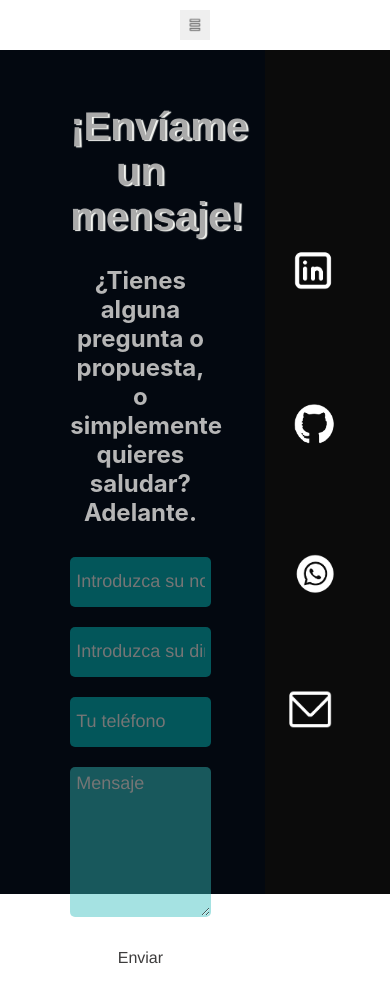
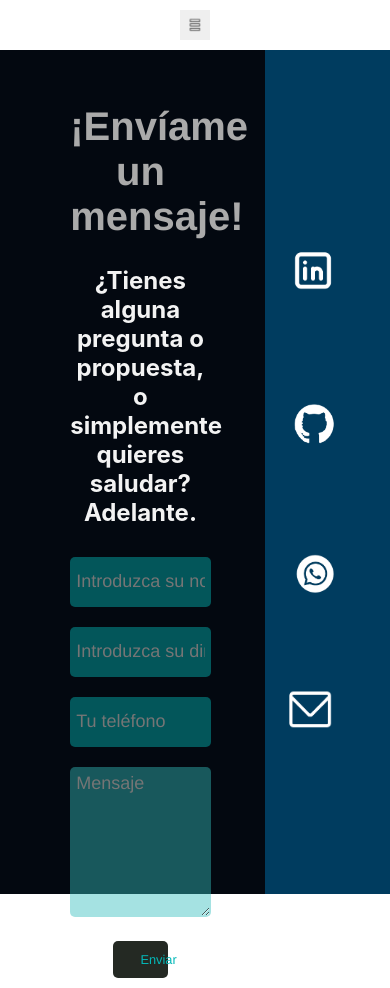
Before and after one commit to PedroCavataio/PFC_Portfolio, a React (Create React App) app: page /contacto in a window 390 px wide. Built offline with nearby package versions, Linux system fonts and the light colour scheme.

Commit message:
render oc ok, falta responsive en about y contacto

```diff
--- a/src/about/about.styles.css
+++ b/src/about/about.styles.css
@@ -7,12 +7,12 @@
   overflow-x: hidden;
   background: linear-gradient(
     to right,
-    #022f4d,
-    #022f4d 20%,
-    #012136  20%,
-    #012136  80%,
-    #04b8b870 80%,
-    #04b8b870 100%
+    #0a2841 ,
+    #0a2841  20%,
+    #003c5f  20%,
+    #003c5f  80%,
+    #c9caca 80%,
+    #c9caca 100%
   );
   background-size: cover;
   background-position: center center;
--- a/src/contacto/contacto.styles.css
+++ b/src/contacto/contacto.styles.css
@@ -5,7 +5,7 @@
   text-align: center;
   width: 100vw;
   height: 100vh;
-  background: linear-gradient(to right, #030810 68%, #0b0b0b 32%);
+  background: linear-gradient(to right, #030810 68%, #003c5f 32%);
   background-size: cover;
   background-position: center center;
   background-repeat: no-repeat;
@@ -54,34 +54,29 @@
 
 .titulo {
   color: #aaaaaa;
-  text-shadow: 2px 1px 1px  #f6f7f3;
   font-family: "Franklin Gothic Medium", "Arial Narrow", Arial, sans-serif;
   font-size: 2.5rem;
 }
 
 .sub-titulo {
-  color: #b6b6b6;
+  color: #f3f3f3;
 }
 
 .btnEnviar {
-  padding: 0.5rem 1.7rem;
-  font-size: 1rem;
-  color: rgb(61, 60, 60);
-  background-color: #ffffff;
-  box-shadow: 0 0 15px rgba(2, 150, 155, 0);
+  padding: 0.7rem 1.7rem;
+  font-size: 0.8rem;
+  color: #04b8b8;
+  background-color: #242923;
   border-radius: 5px;
   cursor: pointer;
-  border: 2px solid #2d2d2e00;
-  margin-top: .5rem;
-  font-family: "Franklin Gothic Medium", "Arial Narrow", Arial, sans-serif;
+  font-family: 'Franklin Gothic Medium', 'Arial Narrow', Arial, sans-serif;
+  width: 10vw;
 }
 
 .btnEnviar:hover {
-  background-color: rgba(248, 73, 4, 0);
-  color: rgb(255, 254, 255);
-  border: 2px solid #2d2d2e00;
-  box-shadow: 0 0 15px rgb(2, 150, 155);
-  font-family: "Franklin Gothic Medium", "Arial Narrow", Arial, sans-serif;
+  color: #04b8b8;
+  background-color: #242923;
+  box-shadow: 0 0 15px rgba(2, 150, 155, 0);
 }
 
 
--- a/src/landingPage/landinPage.styles.css
+++ b/src/landingPage/landinPage.styles.css
@@ -50,20 +50,24 @@
 
 .light {
   padding: 0.7rem 1.7rem;
-  font-size: 1rem;
+  font-size: 0.8rem;
   color: #04b8b8;
   background-color: #242923;
   border-radius: 5px;
   cursor: pointer;
   margin-top: 1rem;
   font-family: 'Franklin Gothic Medium', 'Arial Narrow', Arial, sans-serif;
-  width: 11vw;
+  width: 10vw;
 }
 
 .light:hover {
   color: #04b8b8;
   background-color: #242923;
   box-shadow: 0 0 15px rgba(2, 150, 155, 0);
+}
+
+.light:hover .arrow{
+  color: #f8f6f6;
 }
 
 @media (max-width: 768px) {
--- a/src/landingPage/landingPage.jsx
+++ b/src/landingPage/landingPage.jsx
@@ -66,7 +66,7 @@ const Landing = ({ userName }) => {
             onMouseEnter={handleLightHover}
             onMouseLeave={handleLightLeave}
           >
-            Este soy yo!&nbsp;&nbsp; ▲
+            Este soy yo!&nbsp;&nbsp; <span className="arrow">▲</span>
           </button>
         </div>
       </div>
--- a/src/login/login.styles.css
+++ b/src/login/login.styles.css
@@ -72,7 +72,7 @@
 
 .login-button {
   padding: 0.7rem 1.7rem;
-  font-size: 1rem;
+  font-size: 0.8rem;
   color: #04b8b8;
   background-color: #242923;
   border-radius: 5px;
--- a/src/trabajo/trabajo.styles.css
+++ b/src/trabajo/trabajo.styles.css
@@ -403,6 +403,7 @@
 }
 
 .scroll-button {
+  width: 10vw;
   position: fixed;
   left: 50%;
   transform: translateX(-50%);
```
